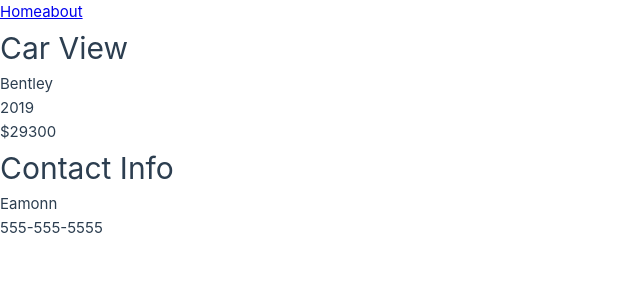
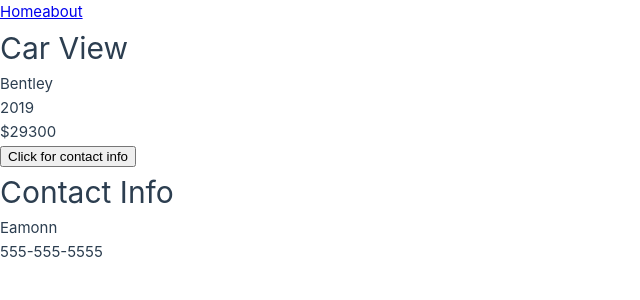
Before and after one commit to ekelly55/VueCarSite, a Vue app: page /cars/1/contact in a window 1280 px wide. Shown: the top 300 px of the page, without its empty margins (0-640 px from the left). Built offline with nearby package versions, Linux system fonts and the light colour scheme.

Commit message:
back to accessing nested contact info via button

```diff
--- a/src/views/CarView.vue
+++ b/src/views/CarView.vue
@@ -2,19 +2,20 @@
 <script setup>
     //useroute is a composable, which we'll revisit later
     import {useRoute, useRouter, RouterView} from "vue-router"
-    //useRouter is a composable that allows us to extract info from the route we're on. but how different from useRoute? you can't modify the path with useRoute. useRouter contains methods you can use on the route
+    //useRoute is a composable that allows us to extract info from the route we're on. useRouter contains methods you can use on the route
 
     import cars from "../data/cars.json"
-    import ContactView from "./ContactView.vue";
 
     const route = useRoute()
-    //can check what the params are
+    //can check what the params are w/ console log
+
+    const router = useRouter()
 
 
 
     const carId = parseInt(route.params.id)
 
-    const car = cars.find(c => c.id === parseInt(route.params.id))
+    const car = cars.find(c => c.id === carId)
 
     //another possible way to do it which allows you to set conditions (like user doesn't want something shows, for ex.) you can make a function with the router.push method in it.
 
@@ -24,16 +25,17 @@
 </script>
 
 <template>
-    <div class="div">
+    <div>
         <h1> Car View </h1>
         <p>{{ car.name }}</p>
-        <p>{{ car.model }}</p>
         <p>{{ car.year }}</p>
         <p>${{ car.price }}</p>
+        <button @click="router.push(`/cars/${carId}/contact`)">Click for contact info</button>
         <RouterView/>
-        <!-- alt way using the function:
-         -->
-         <!-- <button @click="showContact">Click for contact info</button><RouterView /> -->
+    <!-- <button @click="router.push(`/cars/${carId}/contact`)">Click for contact info</button> -->
+<!-- alt way using the function:
+        //  -->
+   <!-- <button @click="showContact">Click for contact info</button><RouterView /> -->
         <!-- //RouterView will look in the routes for any child routes. But routerview is not a component like ContactView, so we'll need to pass data another way. see above. -->
 
     </div>
```
